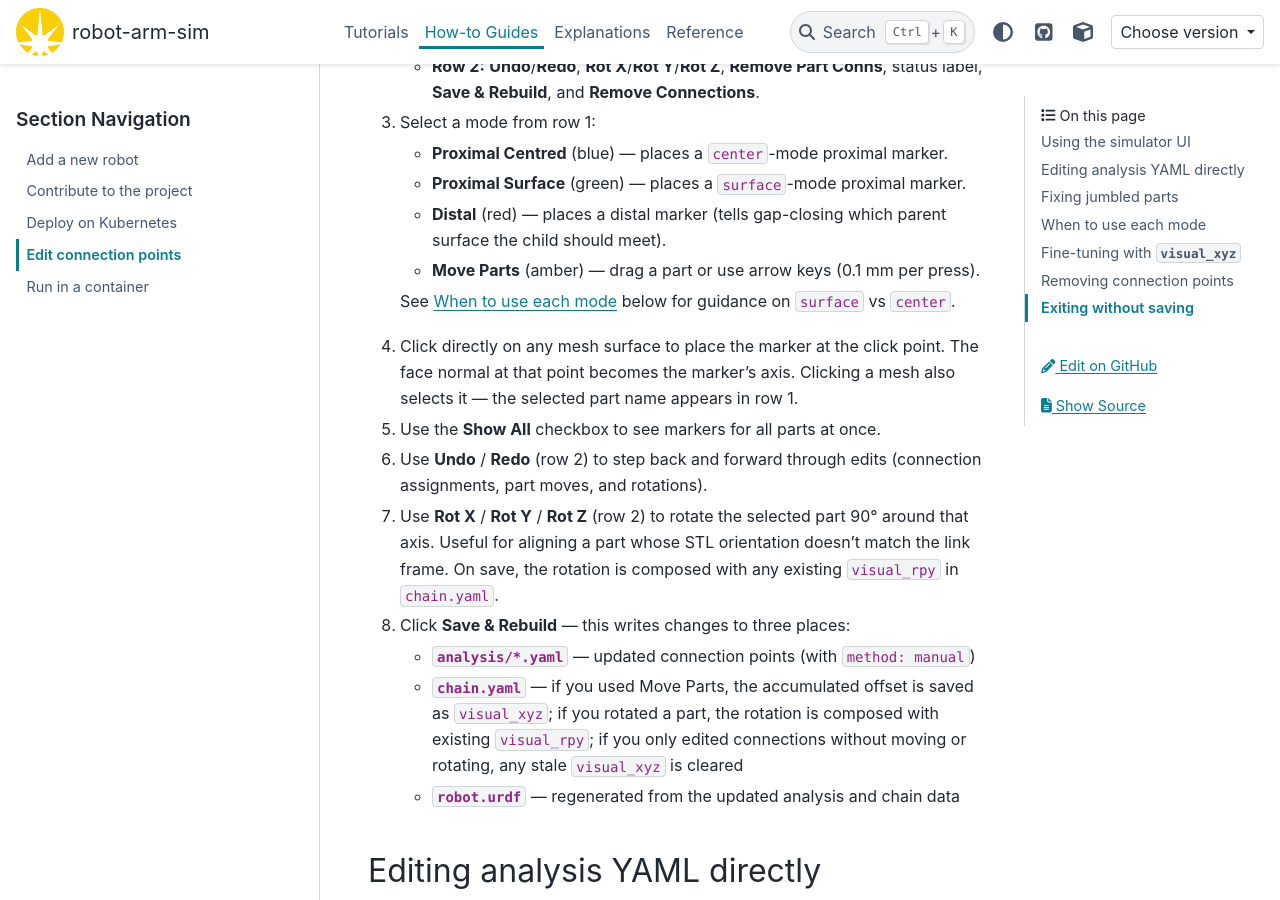
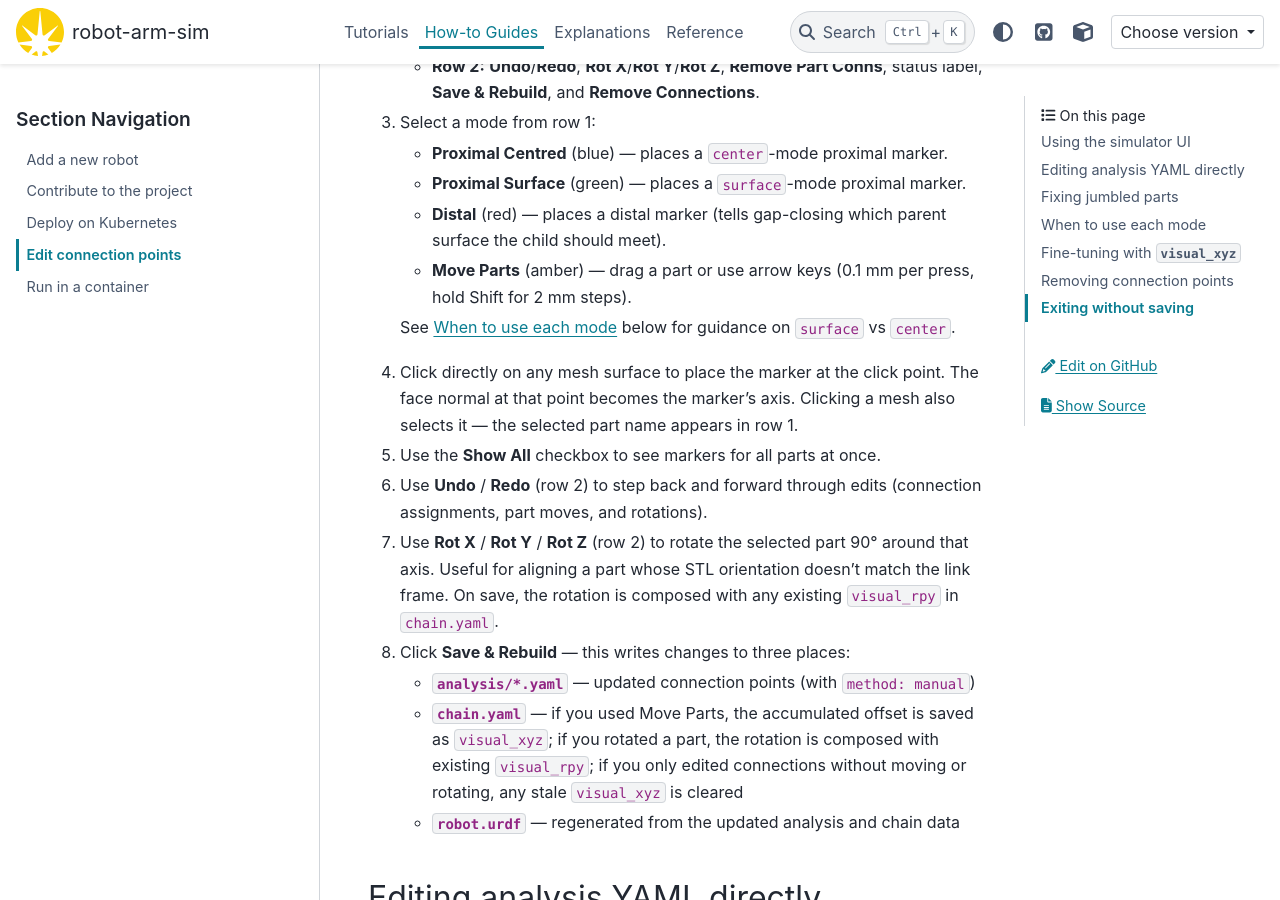
Before and after one commit to gilesknap/robot-arm-sim, a Sphinx documentation site: the page built from docs/how-to/edit-connection-points.md, in a window 1280 px wide and 900 px high, scrolled down 673 px. Built offline with Sphinx 7.4.7 and the PyData theme 0.15.4, drawn with Linux system fonts in a browser that asks for light colours; pages that are not in the unit, such as notebooks, are missing from menus; the version number could not be read and is left out.

Commit message:
fix: align Kinova Gen3 visual origins and clear connection points
Manually refined visual_xyz offsets for all Kinova links to achieve
full mesh alignment. Cleared auto-detected connection points that
were producing incorrect placements. Centered end effector mesh on
its rotation axis. Updated Edit Connections docs for Shift-nudge.

Co-Authored-By: Claude Opus 4.6 <noreply@anthropic.com>

```diff
--- a/docs/how-to/edit-connection-points.md
+++ b/docs/how-to/edit-connection-points.md
@@ -32,7 +32,8 @@ work, see {doc}`/explanations/urdf-generation-pipeline`.
    - **Proximal Surface** (green) — places a `surface`-mode proximal marker.
    - **Distal** (red) — places a distal marker (tells gap-closing which parent
      surface the child should meet).
-   - **Move Parts** (amber) — drag a part or use arrow keys (0.1 mm per press).
+   - **Move Parts** (amber) — drag a part or use arrow keys (0.1 mm per press,
+     hold Shift for 2 mm steps).
 
    See {ref}`when-to-use-each-mode` below for guidance on `surface` vs `center`.
 
```
Also changed, not shown: 9 other files.
